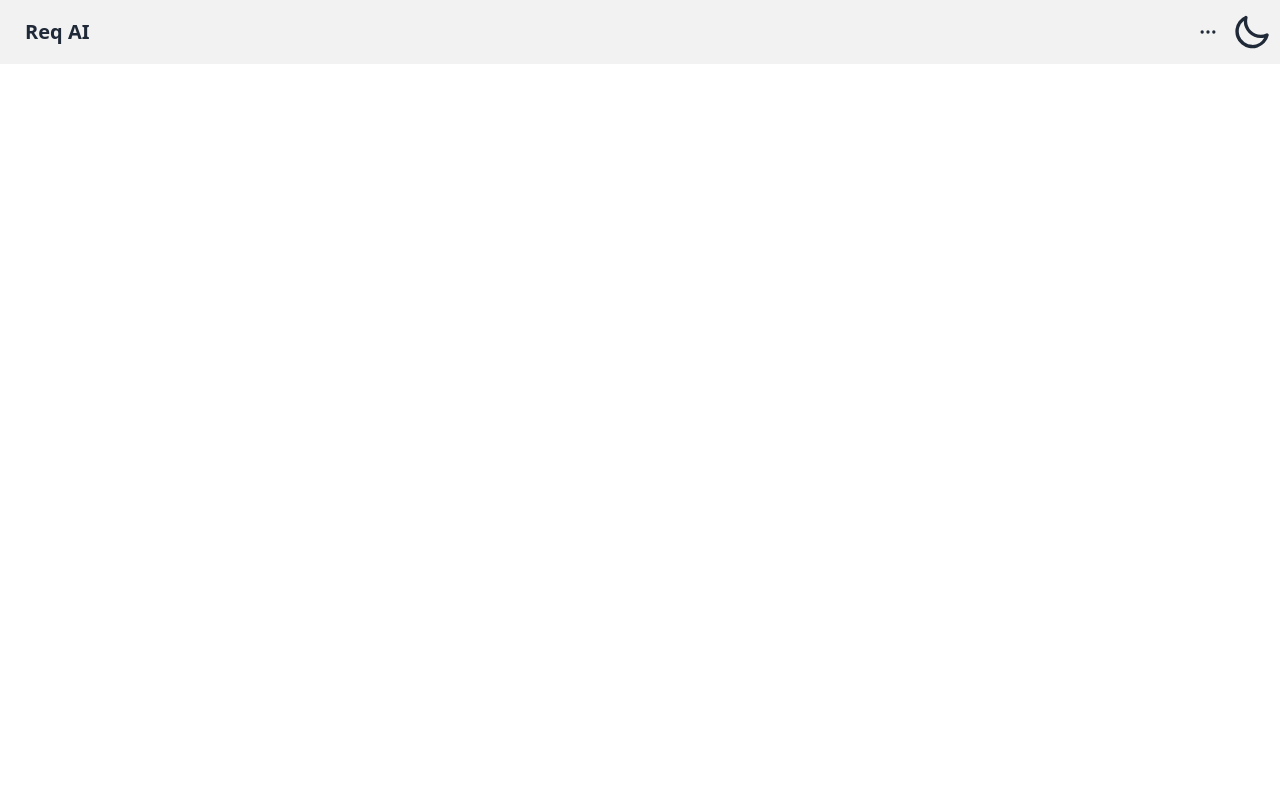
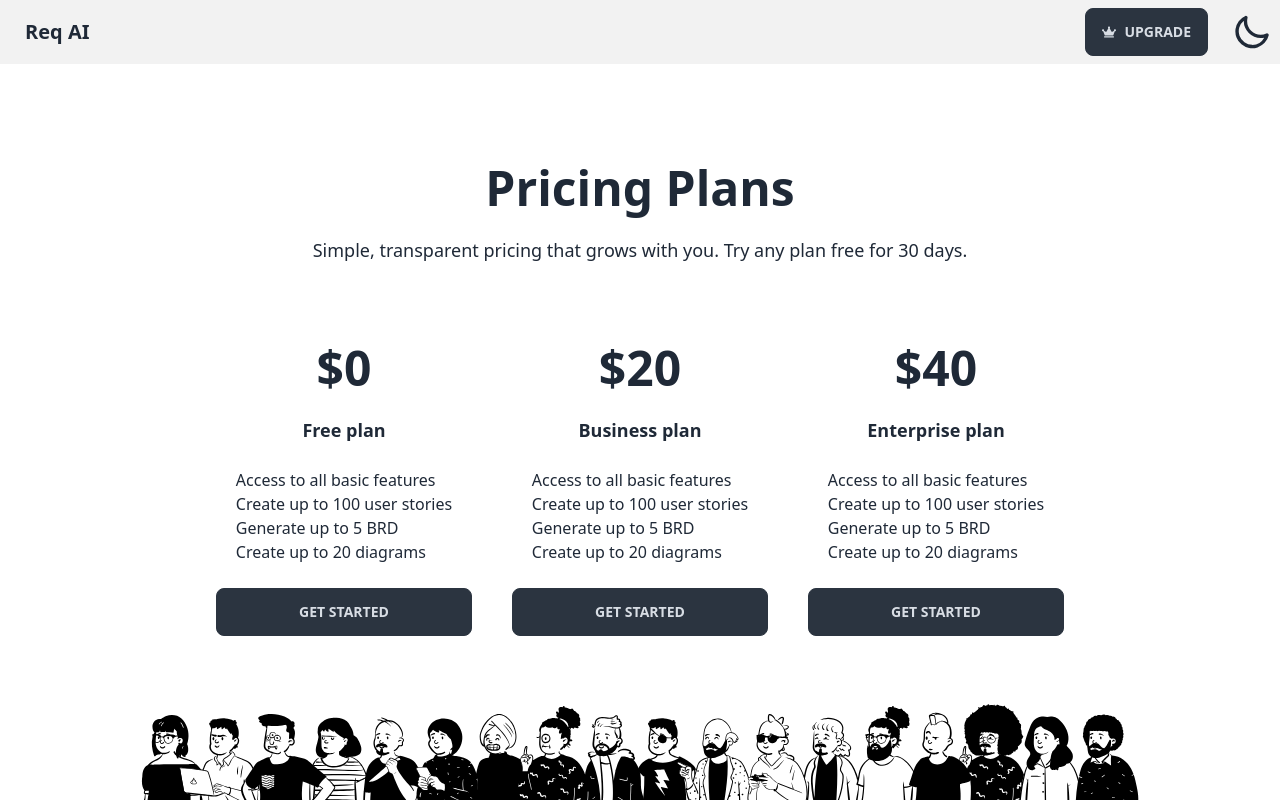
Before and after one commit to adarshajit/ReqAi, a React (Vite) app in the folder client/: page /reqAi/pro in a window 1280 px wide. Before the commit this address had no page. Built offline with nearby package versions, Linux system fonts and the light colour scheme; what @react-pdf/renderer would draw is missing.

Commit message:
feat: add upgrade to pro page

```diff
--- a/client/src/App.tsx
+++ b/client/src/App.tsx
@@ -5,6 +5,7 @@ import Home from './pages/Home';
 import Upload from './pages/Upload';
 import CreateDiagram from './pages/CreateDiagram';
 import CreateBRD from './pages/CreateBRD';
+import UpgradeToPro from './pages/UpgradeToPro';
 
 const App: FC = () => {
   return (
@@ -17,7 +18,7 @@ const App: FC = () => {
             <Route path="/upload" element={<Upload />} />
             <Route path="/create/diagram" element={<CreateDiagram />} />
             <Route path="/create/brd" element={<CreateBRD />} />
-            {/* <Route path="*" element={<Error />} /> */}
+            <Route path="/reqAi/pro" element={<UpgradeToPro />} />
           </Routes>
         </div>
       </div>
--- a/client/src/components/Navbar.tsx
+++ b/client/src/components/Navbar.tsx
@@ -1,4 +1,5 @@
 import Theme from './Theme';
+import { FaCrown } from 'react-icons/fa';
 import { Link } from 'react-router-dom';
 
 const Navbar = () => {
@@ -9,22 +10,13 @@ const Navbar = () => {
           Req AI
         </Link>
       </div>
-      <div className="flex-none">
-        <button className="btn btn-square btn-ghost">
-          <svg
-            xmlns="http://www.w3.org/2000/svg"
-            fill="none"
-            viewBox="0 0 24 24"
-            className="inline-block w-5 h-5 stroke-current"
-          >
-            <path
-              strokeLinecap="round"
-              strokeLinejoin="round"
-              strokeWidth="2"
-              d="M5 12h.01M12 12h.01M19 12h.01M6 12a1 1 0 11-2 0 1 1 0 012 0zm7 0a1 1 0 11-2 0 1 1 0 012 0zm7 0a1 1 0 11-2 0 1 1 0 012 0z"
-            ></path>
-          </svg>
-        </button>
+      <div className="flex-none gap-6">
+        <Link className="btn btn-neutral" to="/reqAi/pro">
+          <span>
+            <FaCrown />
+          </span>
+          Upgrade
+        </Link>
         <Theme />
       </div>
     </div>
--- a/client/src/constants/index.ts
+++ b/client/src/constants/index.ts
@@ -55,6 +55,45 @@ export const DIAGRAM_TYPES = [
   },
 ];
 
+export const PRICING_PLANS = [
+  {
+    id: 1,
+    title: 'Free',
+    price: '0',
+    duration: 'Lifetime',
+    features: [
+      'Access to all basic features',
+      'Create up to 100 user stories',
+      'Generate up to 5 BRD',
+      'Create up to 20 diagrams',
+    ],
+  },
+  {
+    id: 2,
+    title: 'Business',
+    price: '20',
+    duration: 'Lifetime',
+    features: [
+      'Access to all basic features',
+      'Create up to 100 user stories',
+      'Generate up to 5 BRD',
+      'Create up to 20 diagrams',
+    ],
+  },
+  {
+    id: 3,
+    title: 'Enterprise',
+    price: '40',
+    duration: 'Lifetime',
+    features: [
+      'Access to all basic features',
+      'Create up to 100 user stories',
+      'Generate up to 5 BRD',
+      'Create up to 20 diagrams',
+    ],
+  },
+];
+
 export const INITIAL_FORM_DATA = {
   ticketId: '',
   diagramType: '',
--- /dev/null
+++ b/client/src/pages/UpgradeToPro.tsx
@@ -0,0 +1,38 @@
+import { PRICING_PLANS } from '../constants';
+import PeopleImage from '../assets/people.svg';
+
+const UpgradeToPro = () => {
+  return (
+    <div className="flex flex-col justify-center items-center h-screen">
+      <div className="text-center flex flex-col gap-20">
+        <div className="flex flex-col gap-6">
+          <h1 className="text-5xl font-bold">Pricing Plans</h1>
+          <p className="text-lg">
+            Simple, transparent pricing that grows with you. Try any plan free for 30 days.
+          </p>
+        </div>
+        <div className="flex justify-center items-center gap-10">
+          {PRICING_PLANS.map((plan) => {
+            return (
+              <div key={plan.id} className="flex flex-col gap-6 w-64 justify-center items-center">
+                <p className="text-5xl font-bold">${plan.price} </p>
+                <p className="text-lg font-bold">{plan.title} plan</p>
+
+                <ul className="flex flex-col items-start">
+                  {plan.features.map((feature) => (
+                    <li>{feature}</li>
+                  ))}
+                </ul>
+
+                <button className="btn btn-neutral w-full">Get Started</button>
+              </div>
+            );
+          })}
+        </div>
+      </div>
+      <img src={PeopleImage} className="bottom-0 left-0 w-full fixed h-24" />
+    </div>
+  );
+};
+
+export default UpgradeToPro;
```
Also changed, not shown: client/src/assets/people.svg (added).
